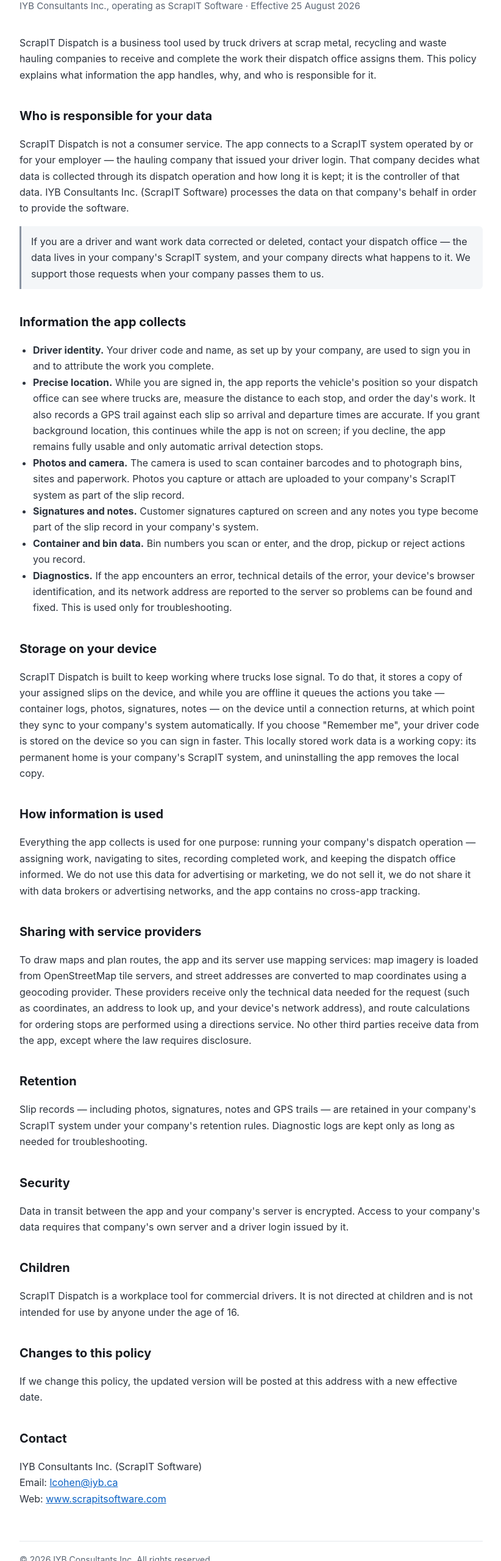
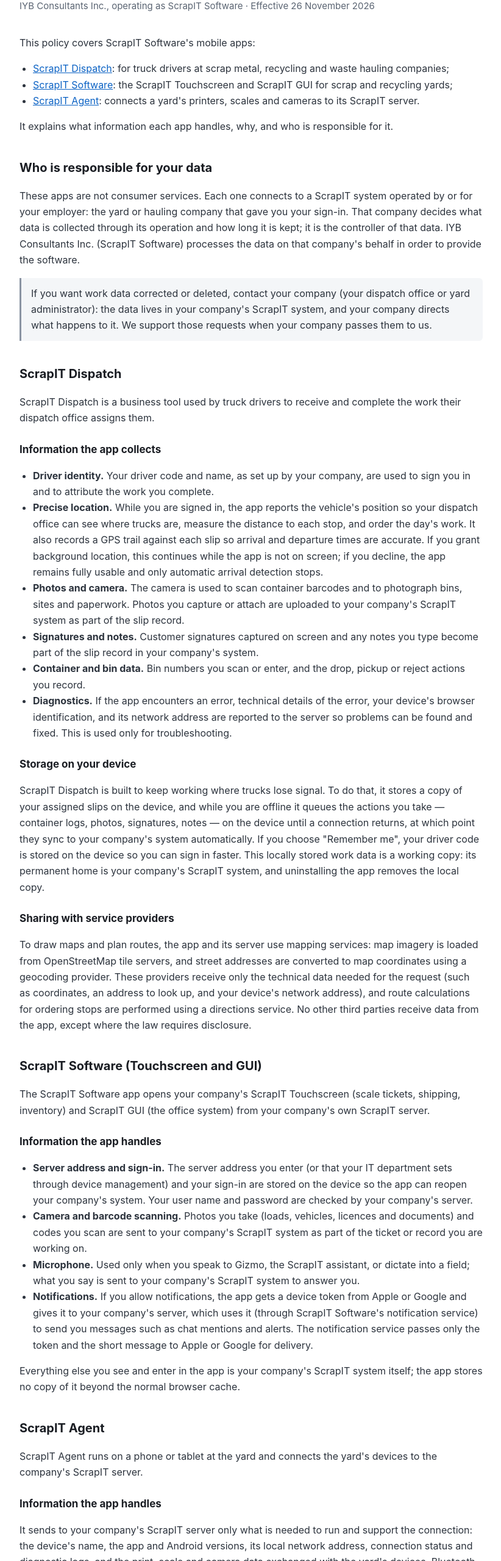
Before and after one commit to lcohen999/scrapit-legal, a plain HTML site: page privacy.html in a window 1280 px wide. Shown: the part 90-2650 px from the top of the page at 61% size, without its empty margins (228-1050 px from the left). Drawn offline with Linux system fonts and the light colour scheme.

Commit message:
One privacy policy for ScrapIT Dispatch, ScrapIT Software and ScrapIT Agent (Dispatch wording unchanged)

```diff
--- a/privacy.html
+++ b/privacy.html
@@ -3,13 +3,14 @@
 <head>
 <meta charset="utf-8">
 <meta name="viewport" content="width=device-width, initial-scale=1">
-<title>ScrapIT Dispatch — Privacy Policy</title>
+<title>ScrapIT Software apps — Privacy Policy</title>
 <style>
   body { margin:0; background:#fff; color:#1a1d23; font:16px/1.65 -apple-system, BlinkMacSystemFont, "Segoe UI", Roboto, Helvetica, Arial, sans-serif; }
   .wrap { max-width:760px; margin:0 auto; padding:48px 22px 90px; }
   h1 { font-size:30px; line-height:1.2; margin:0 0 4px; }
   .sub { color:#5a6472; margin:0 0 34px; font-size:15px; }
   h2 { font-size:20px; margin:38px 0 10px; }
+  h3 { font-size:17px; margin:24px 0 8px; }
   p, li { color:#2c333d; }
   ul { padding-left:22px; }
   .note { background:#f4f6f8; border-left:3px solid #8a94a3; padding:12px 16px; border-radius:0 6px 6px 0; }
@@ -19,24 +20,31 @@
 </head>
 <body>
 <div class="wrap">
-<h1>ScrapIT Dispatch — Privacy Policy</h1>
-<p class="sub">IYB Consultants Inc., operating as ScrapIT Software &middot; Effective 25 August 2026</p>
+<h1>ScrapIT Software apps — Privacy Policy</h1>
+<p class="sub">IYB Consultants Inc., operating as ScrapIT Software &middot; Effective 26 November 2026</p>
 
-<p>ScrapIT Dispatch is a business tool used by truck drivers at scrap metal, recycling and
-waste hauling companies to receive and complete the work their dispatch office assigns them.
-This policy explains what information the app handles, why, and who is responsible for it.</p>
+<p>This policy covers ScrapIT Software&#39;s mobile apps:</p>
+<ul>
+  <li><a href="#dispatch">ScrapIT Dispatch</a>: for truck drivers at scrap metal, recycling and waste hauling companies;</li>
+  <li><a href="#scrapit">ScrapIT Software</a>: the ScrapIT Touchscreen and ScrapIT GUI for scrap and recycling yards;</li>
+  <li><a href="#agent">ScrapIT Agent</a>: connects a yard&#39;s printers, scales and cameras to its ScrapIT server.</li>
+</ul>
+<p>It explains what information each app handles, why, and who is responsible for it.</p>
 
 <h2>Who is responsible for your data</h2>
-<p>ScrapIT Dispatch is not a consumer service. The app connects to a ScrapIT system operated
-by or for your employer — the hauling company that issued your driver login. That company
-decides what data is collected through its dispatch operation and how long it is kept; it is
-the controller of that data. IYB Consultants Inc. (ScrapIT Software) processes the data on
-that company's behalf in order to provide the software.</p>
-<p class="note">If you are a driver and want work data corrected or deleted, contact your
-dispatch office — the data lives in your company's ScrapIT system, and your company directs
-what happens to it. We support those requests when your company passes them to us.</p>
+<p>These apps are not consumer services. Each one connects to a ScrapIT system operated by or for your
+employer: the yard or hauling company that gave you your sign-in. That company decides what data is
+collected through its operation and how long it is kept; it is the controller of that data. IYB
+Consultants Inc. (ScrapIT Software) processes the data on that company&#39;s behalf in order to provide
+the software.</p>
+<p class="note">If you want work data corrected or deleted, contact your company (your dispatch office or
+yard administrator): the data lives in your company&#39;s ScrapIT system, and your company directs what
+happens to it. We support those requests when your company passes them to us.</p>
 
-<h2>Information the app collects</h2>
+<h2 id="dispatch">ScrapIT Dispatch</h2>
+<p>ScrapIT Dispatch is a business tool used by truck drivers to receive and complete the work their
+dispatch office assigns them.</p>
+<h3>Information the app collects</h3>
 <ul>
   <li><strong>Driver identity.</strong> Your driver code and name, as set up by your company,
   are used to sign you in and to attribute the work you complete.</li>
@@ -58,7 +66,7 @@ what happens to it. We support those requests when your company passes them to u
   server so problems can be found and fixed. This is used only for troubleshooting.</li>
 </ul>
 
-<h2>Storage on your device</h2>
+<h3>Storage on your device</h3>
 <p>ScrapIT Dispatch is built to keep working where trucks lose signal. To do that, it stores
 a copy of your assigned slips on the device, and while you are offline it queues the actions
 you take — container logs, photos, signatures, notes — on the device until a connection
@@ -67,14 +75,7 @@ returns, at which point they sync to your company's system automatically. If you
 locally stored work data is a working copy: its permanent home is your company's ScrapIT
 system, and uninstalling the app removes the local copy.</p>
 
-<h2>How information is used</h2>
-<p>Everything the app collects is used for one purpose: running your company's dispatch
-operation — assigning work, navigating to sites, recording completed work, and keeping the
-dispatch office informed. We do not use this data for advertising or marketing, we do not
-sell it, we do not share it with data brokers or advertising networks, and the app contains
-no cross-app tracking.</p>
-
-<h2>Sharing with service providers</h2>
+<h3>Sharing with service providers</h3>
 <p>To draw maps and plan routes, the app and its server use mapping services: map imagery is
 loaded from OpenStreetMap tile servers, and street addresses are converted to map coordinates
 using a geocoding provider. These providers receive only the technical data needed for the
@@ -82,22 +83,59 @@ request (such as coordinates, an address to look up, and your device's network a
 route calculations for ordering stops are performed using a directions service. No other
 third parties receive data from the app, except where the law requires disclosure.</p>
 
+
+<h2 id="scrapit">ScrapIT Software (Touchscreen and GUI)</h2>
+<p>The ScrapIT Software app opens your company&#39;s ScrapIT Touchscreen (scale tickets, shipping, inventory)
+and ScrapIT GUI (the office system) from your company&#39;s own ScrapIT server.</p>
+<h3>Information the app handles</h3>
+<ul>
+  <li><strong>Server address and sign-in.</strong> The server address you enter (or that your IT department
+  sets through device management) and your sign-in are stored on the device so the app can reopen your
+  company&#39;s system. Your user name and password are checked by your company&#39;s server.</li>
+  <li><strong>Camera and barcode scanning.</strong> Photos you take (loads, vehicles, licences and documents)
+  and codes you scan are sent to your company&#39;s ScrapIT system as part of the ticket or record you are
+  working on.</li>
+  <li><strong>Microphone.</strong> Used only when you speak to Gizmo, the ScrapIT assistant, or dictate into a
+  field; what you say is sent to your company&#39;s ScrapIT system to answer you.</li>
+  <li><strong>Notifications.</strong> If you allow notifications, the app gets a device token from Apple or
+  Google and gives it to your company&#39;s server, which uses it (through ScrapIT Software&#39;s notification
+  service) to send you messages such as chat mentions and alerts. The notification service passes only the
+  token and the short message to Apple or Google for delivery.</li>
+</ul>
+<p>Everything else you see and enter in the app is your company&#39;s ScrapIT system itself; the app stores no
+copy of it beyond the normal browser cache.</p>
+
+<h2 id="agent">ScrapIT Agent</h2>
+<p>ScrapIT Agent runs on a phone or tablet at the yard and connects the yard&#39;s devices to the company&#39;s
+ScrapIT server.</p>
+<h3>Information the app handles</h3>
+<p>It sends to your company&#39;s ScrapIT server only what is needed to run and support the connection: the
+device&#39;s name, the app and Android versions, its local network address, connection status and diagnostic
+logs, and the print, scale and camera data exchanged with the yard&#39;s devices. Bluetooth is used only to send
+print data to a printer you have paired. The app does not access location, contacts, the camera, the
+microphone or files.</p>
+
+<h2>How information is used</h2>
+<p>Everything these apps handle is used for one purpose: running your company&#39;s operation (tickets,
+dispatch, shipping, printing and the related records). We do not use this data for advertising or marketing,
+we do not sell it, we do not share it with data brokers or advertising networks, and the apps contain no
+advertising, analytics or cross-app tracking.</p>
+
 <h2>Retention</h2>
-<p>Slip records — including photos, signatures, notes and GPS trails — are retained in your
-company's ScrapIT system under your company's retention rules. Diagnostic logs are kept only
-as long as needed for troubleshooting.</p>
+<p>Records, including photos, signatures, notes and GPS trails, are retained in your company&#39;s ScrapIT
+system under your company&#39;s retention rules. Diagnostic logs are kept only as long as needed for
+troubleshooting. Uninstalling an app removes what it stored on the device.</p>
 
 <h2>Security</h2>
-<p>Data in transit between the app and your company's server is encrypted. Access to your
-company's data requires that company's own server and a driver login issued by it.</p>
+<p>Data in transit between the apps and your company&#39;s server is encrypted. Access to your company&#39;s
+data requires that company&#39;s own server and a sign-in issued by it.</p>
 
 <h2>Children</h2>
-<p>ScrapIT Dispatch is a workplace tool for commercial drivers. It is not directed at
-children and is not intended for use by anyone under the age of 16.</p>
+<p>These apps are workplace tools. They are not directed at children and are not intended for use by anyone
+under the age of 16.</p>
 
 <h2>Changes to this policy</h2>
-<p>If we change this policy, the updated version will be posted at this address with a new
-effective date.</p>
+<p>If we change this policy, the updated version will be posted at this address with a new effective date.</p>
 
 <h2>Contact</h2>
 <p>IYB Consultants Inc. (ScrapIT Software)<br>
```
